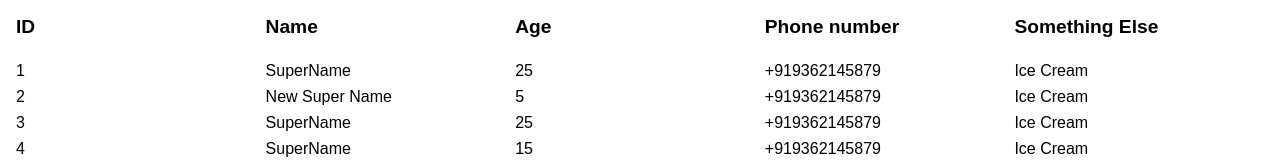
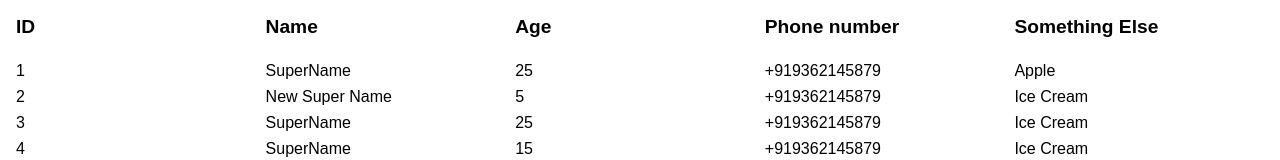
Before and after one commit to tuhinkarmakar3882/react-power-grid, a React (Create React App) app: page / in a window 1280 px wide. Shown: the top 160 px of the page. Built offline with nearby package versions, Linux system fonts and the light colour scheme.

Commit message:
Formatting cHANGES

```diff
--- a/src/App.jsx
+++ b/src/App.jsx
@@ -22,7 +22,7 @@ const App = () => {
       { id: 4, name: 'Something Else' }
     ])
     setTableData([
-      ['1', 'SuperName', 25, '+919362145879', 'Ice Cream'],
+      ['1', 'SuperName', 25, '+919362145879', 'Apple'],
       ['2', 'New Super Name', 5, '+919362145879', 'Ice Cream'],
       ['3', 'SuperName', 25, '+919362145879', 'Ice Cream'],
       ['4', 'SuperName', 15, '+919362145879', 'Ice Cream'],
--- a/src/components/PowerTableBody.jsx
+++ b/src/components/PowerTableBody.jsx
@@ -1,8 +1,6 @@
 import React from 'react'
 
-const PowerTableBody = ({
-  tableData = []
-}) => {
+const PowerTableBody = ({ tableData = [] }) => {
   const renderRows = () => tableData.map((row, rowIdx) => (
     <section className="row" key={'row-' + rowIdx}>
       {renderColumns(row, rowIdx)}
@@ -11,7 +9,7 @@ const PowerTableBody = ({
 
   const renderColumns = (row, rowIdx) => row.map((column, columnIdx) => (
     <section className="column" key={`row-${rowIdx} | column-${columnIdx}`}>
-      {column}
+      {column?.custom || column}
     </section>
   ))
 
--- a/src/components/PowerTableHeader.jsx
+++ b/src/components/PowerTableHeader.jsx
@@ -1,8 +1,6 @@
 import React from 'react'
 
-const PowerTableHeader = ({
-  columns = []
-}) => {
+const PowerTableHeader = ({ columns = [] }) => {
   const handleToggleAction = ({ target }) => {
     const columnName = target.getAttribute('data-column-name')
     const previousSortOrder = target.getAttribute('data-sort-order')
```
Also changed, not shown: .eslintrc.js.
